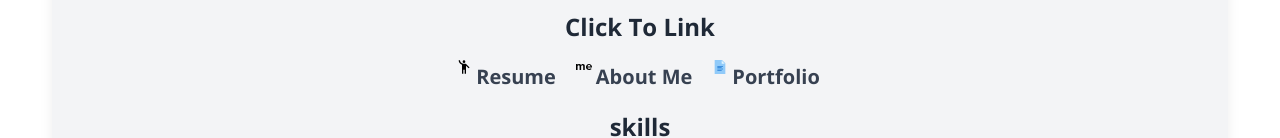
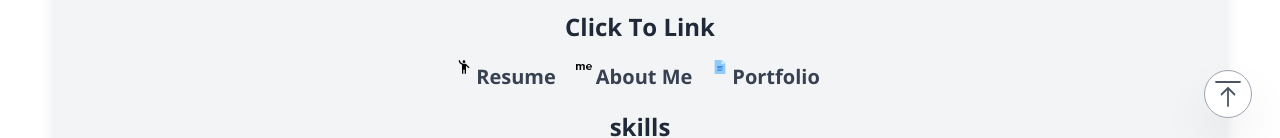
Before and after one commit to Gi-Youn-Oh/Next.js_Blog, a Next.js app: page /about in a window 1280 px wide. Shown: the part 662-800 px from the top of the page. Built offline with nearby package versions, Linux system fonts and the light colour scheme.

Commit message:
ADD: scroll to top button

```diff
--- a/src/components/Footer.tsx
+++ b/src/components/Footer.tsx
@@ -1,3 +1,25 @@
+'use client'
+
+import { RxPinTop } from "react-icons/rx";
+
 export default function Footer() {
-    return <p className="bg-gray-700 text-white py-2 text-sm text-center">{"You can look back but don't regret it | All Right Reserved by Giyoun"}</p>
+    const scrollToTop = () => {
+        window.scrollTo({
+            top: 0,
+            behavior: "smooth",
+        });
+    };
+
+    return (
+        <div>
+            <a
+                href=""
+                onClick={() => scrollToTop()}
+                className="fixed bottom-5 right-7 shadow-2xl border border-gray-400 bg-white text-gray-600 p-2 rounded-full hover:bg-gray-100"
+            >
+                <RxPinTop size={30} />
+            </a>
+            <p className="bg-gray-700 text-white py-2 text-sm text-center">{"You can look back but don't regret it | All Right Reserved by Giyoun"}</p>
+        </div>
+    );
 }
```
